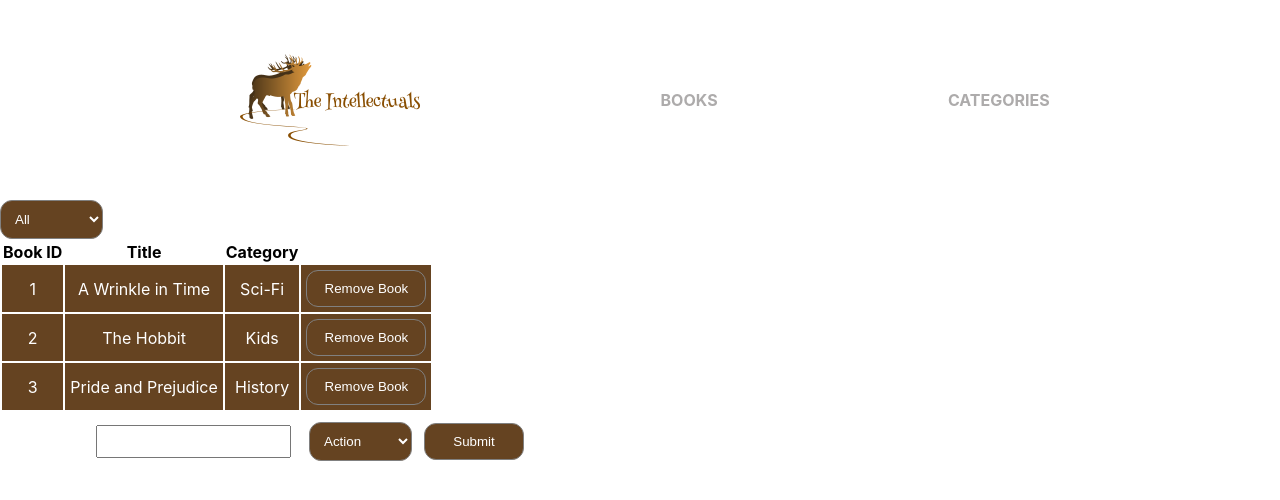
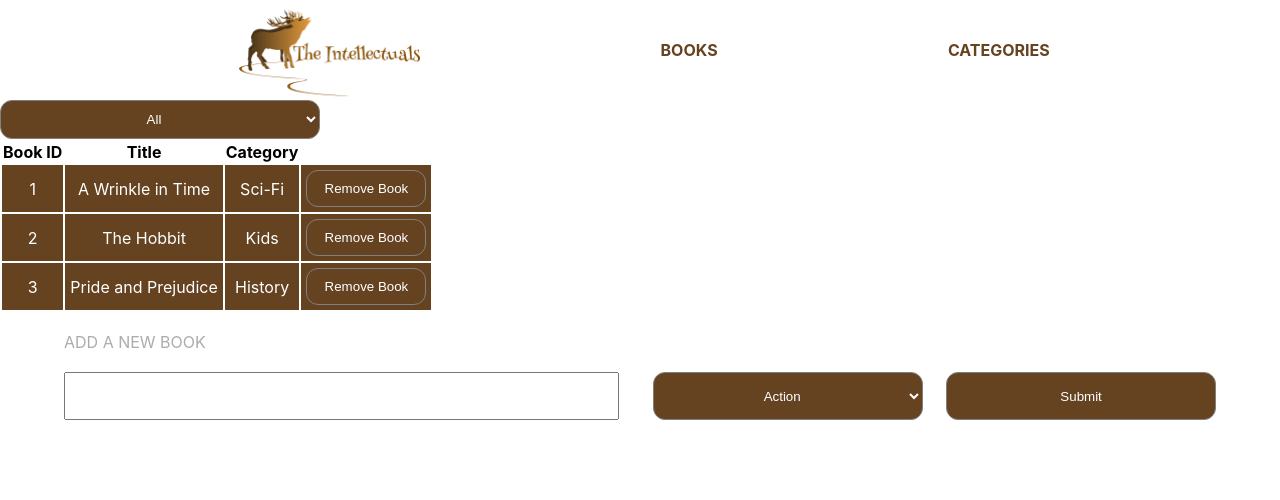
Before and after one commit to ampaire/BookStore, a React (Create React App) app: page / in a window 1280 px wide. Shown: the top 500 px of the page. Built offline with nearby package versions, Linux system fonts and the light colour scheme.

Commit message:
Add styling for the bookForm

```diff
--- a/src/containers/BooksForm.js
+++ b/src/containers/BooksForm.js
@@ -58,8 +58,10 @@ class BooksForm extends React.Component {
   render() {
     const { title, category } = this.state;
     return (
+      <div>
+        <p className="input-form">ADD A NEW BOOK</p>
         <form onSubmit={this.handleSubmit} className="input-form">
-        <input name="title" type="text" value={title} onChange={this.handleChange} />
+          <input name="title" className="book-input" type="text" value={title} onChange={this.handleChange} />
           <select name="category" value={category} onChange={this.handleChange}>
             {categories.map(category => (
               <option key={category}>{category}</option>
@@ -67,6 +69,7 @@ class BooksForm extends React.Component {
           </select>
           <button className="btn2" type="submit"> Submit </button>
         </form>
+      </div>
     );
   }
 }
--- a/src/index.css
+++ b/src/index.css
@@ -33,10 +33,17 @@ code {
 }
 
 .input-form {
-  color: white;
-  text-align: center;
-  width: 600px;
-  padding: 10px;
+  width: 90%;
+  margin: 20px auto;
+  color: rgb(173, 171, 171);
+  display: flex;
+  justify-content: space-between;
+  height: 40%;
+}
+
+.book-input {
+  width: 50%;
+  height: 30px;
 }
 
 button {
@@ -49,6 +56,8 @@ select {
   padding: 10px;
   background: rgb(101, 67, 33);
   color: white;
+  text-align-last:center;
+  width: 25%;
   border: 1px solid gray;
   border-radius: 12px;
   margin-right: 2%;
@@ -59,7 +68,7 @@ select {
   border: 1px solid gray;
   border-radius: 12px;
   padding: 10px;
-  width: 100px;
+  width: 25%;
   outline: none;
   cursor: pointer;
 }
@@ -94,5 +103,10 @@ input {
   width: 100%;
   align-items: center;
   justify-content: space-evenly;
-  color: rgb(173, 171, 171);
+  color: rgb(101, 67, 33);
 }
+
+.book-logo {
+  width: 200px;
+  height: 100px;
+}
```
Also changed, not shown: src/assets/logo.png. Lines whose indentation alone changed are shown as unchanged.
